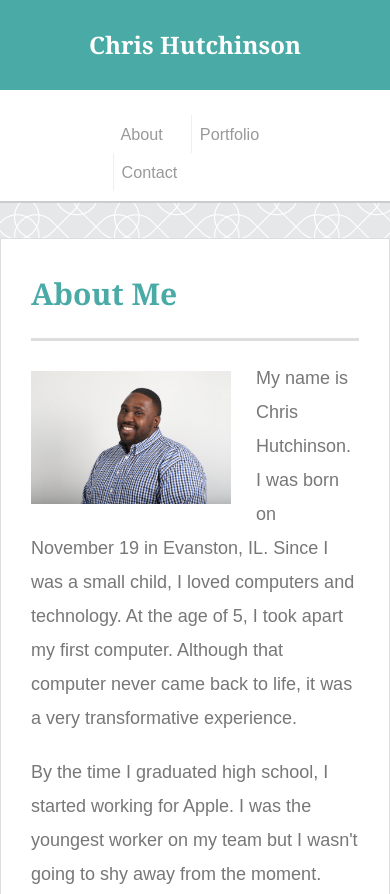
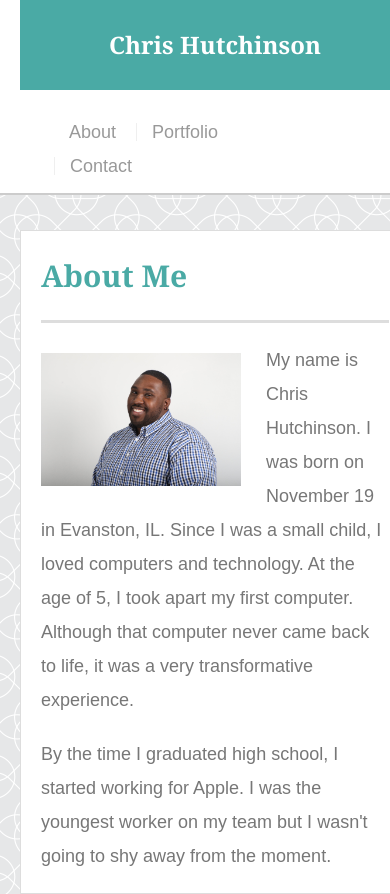
Before and after one commit to chrisbond19/Responsive-Portfolio, a plain HTML site: page index.html in a window 390 px wide. Shown: the top 894 px of the page. Drawn offline with Linux system fonts and the light colour scheme.

Commit message:
Updated 768px media query

```diff
--- a/assets/css/style.css
+++ b/assets/css/style.css
@@ -128,7 +128,7 @@ h3,
   margin-right: 0;
 }
 
-/* main */
+/* Main Content */
 
 #main-container {
   padding-top: 130px;
@@ -138,13 +138,13 @@ h3,
   float: left;
   width: 100%;
   max-width: 650px;
-  padding: 30px;
+  padding: 20px;
   margin: 0 0 40px;
   background: #fff;
   border: 1px solid #ddd;
 }
 
-/* portfolio page */
+/* Portfolio */
 
 .portfolio {
   position: relative;
@@ -186,7 +186,7 @@ h3,
   margin-right: 25px;
 }
 
-/* contact page */
+/* Contact Form */
 
 #contact-form ul {
   margin-bottom: 20px;
@@ -230,7 +230,6 @@ input[type=submit] {
 
 footer {
 
-
   padding: 30px 0;
   clear: both;
   font-size: 12px;
@@ -249,8 +248,8 @@ footer {
 	}
 
 	#main-section {
-		width: 60%;
-		padding: 3% 4%;
+		width: 100%;
+
 	}
 
 	#sidebar {
@@ -263,9 +262,41 @@ footer {
 
 }
 
+@media screen and (max-width: 768px) {
+
+	#main-head {
+		width: 100%;
+		margin-left: 20px;
+	}
+
+	.main-section {
+		max-width: 100%;
+		margin-left: 20px;
+		margin-right: 20px;
+
+	}
+	#logo{
+		margin-left: 20px;
+	}
+	.sidebar {
+		max-width: 100%;
+		float: left;
+		margin-left: 20px;
+		margin-right: 20px;
+	}
+	nav {
+		height: auto;
+		position: static;
+		float: right;
+		margin-right: 50px;
+	}
+
+}
+
 @media screen and (max-width: 640px) {
 
 	#main-head {
+		width: 100%;
 		height: auto;
 	}
 	#main-container{
@@ -276,8 +307,8 @@ footer {
 		height: auto;
 		position: static;
 		float: left;
-		margin-left: 25%;
-		padding-right: 25%;
+		margin-left: 10%;
+		padding-right: 10%;
 		margin-bottom: 10px;
 	}
 
@@ -304,16 +335,3 @@ footer {
 	}
 
 }
-
-@media screen and (max-width: 480px) {
-
-	html {
-		-webkit-text-size-adjust: none;
-	}
-
-	nav a {
-		font-size: 90%;
-		padding: 10px 8px;
-	}
-
-}
```
